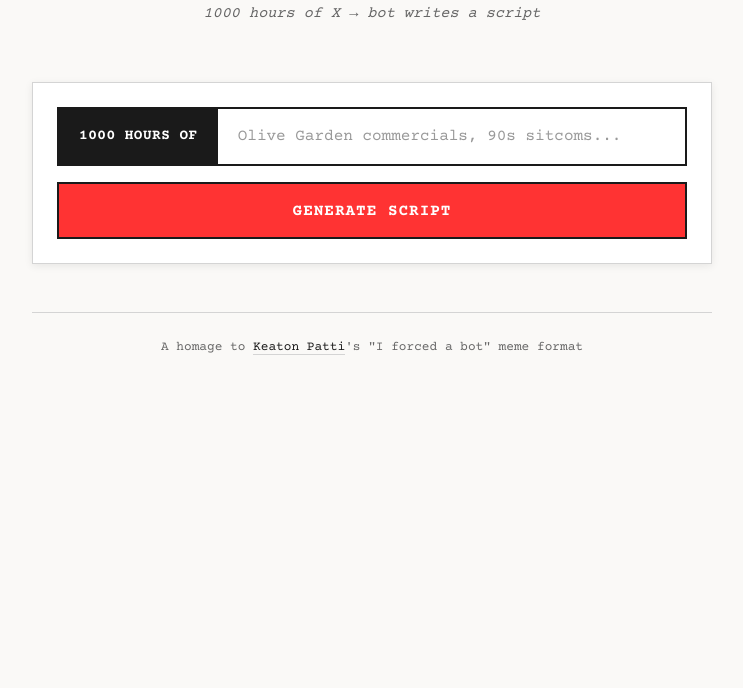
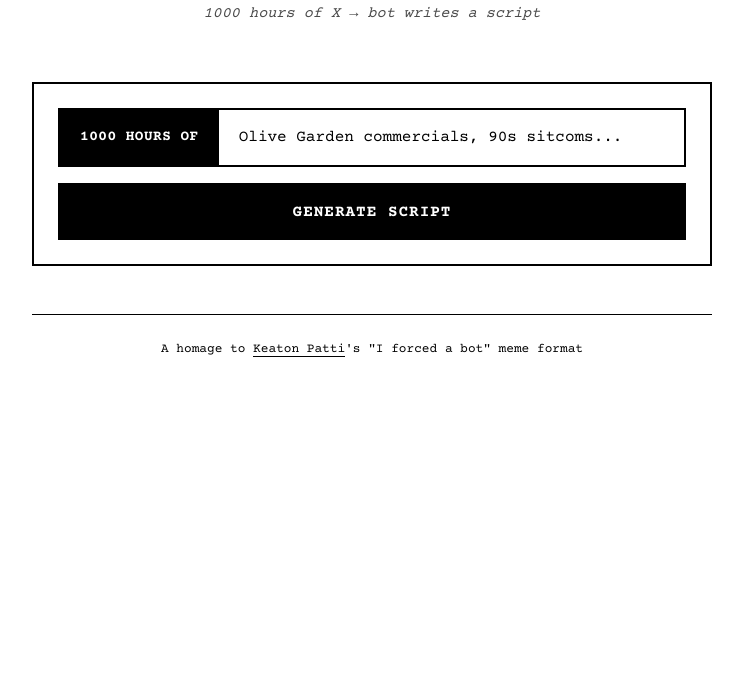
Before and after one commit to tianyuf/forcedbot, a website: page public/index.html in a window 1280 px wide. Shown: the part 112-800 px from the top of the page, without its empty margins (268-1011 px from the left). Drawn offline with nearby package versions, Linux system fonts and the light colour scheme.

Commit message:
Pure black and white theme

```diff
--- a/public/index.html
+++ b/public/index.html
@@ -10,13 +10,12 @@
 
     * { box-sizing: border-box; margin: 0; padding: 0; }
     :root {
-      --bg: #faf9f7;
+      --bg: #ffffff;
       --paper: #ffffff;
-      --text: #1a1a1a;
-      --text-light: #666666;
-      --border: #d4d4d4;
-      --accent: #ff3333;
-      --shadow: rgba(0,0,0,0.08);
+      --text: #000000;
+      --text-light: #000000;
+      --border: #000000;
+      --accent: #000000;
     }
     body {
       font-family: 'Courier Prime', 'Courier New', Courier, monospace;
@@ -38,18 +37,18 @@
       text-transform: uppercase;
     }
     .tagline {
-      color: var(--text-light);
+      color: var(--text);
       font-size: 0.95rem;
       font-style: italic;
+      opacity: 0.7;
     }
 
     /* Input Section */
     .input-section {
       background: var(--paper);
-      border: 1px solid var(--border);
+      border: 2px solid var(--border);
       padding: 1.5rem;
       margin-bottom: 1.5rem;
-      box-shadow: 0 2px 8px var(--shadow);
     }
     .input-row {
       display: flex;
@@ -76,7 +75,7 @@
       background: var(--paper);
       outline: none;
     }
-    input[type="text"]::placeholder { color: #999; }
+    input[type="text"]::placeholder { color: var(--text-light); }
 
     button {
       width: 100%;
@@ -94,16 +93,14 @@
     }
     button:hover {
       background: var(--text);
-      transform: translateY(-1px);
-      box-shadow: 0 4px 12px var(--shadow);
+      color: var(--paper);
     }
     button:active { transform: translateY(0); }
     button:disabled {
-      background: #ccc;
-      border-color: #999;
+      background: var(--paper);
+      color: var(--text-light);
+      border-color: var(--text);
       cursor: not-allowed;
-      transform: none;
-      box-shadow: none;
     }
 
     .error {
@@ -124,14 +121,13 @@
       display: none;
       background: var(--paper);
       border: 2px solid var(--text);
-      box-shadow: 0 4px 20px var(--shadow);
     }
     .result.visible { display: block; }
 
     .result-header {
       padding: 1.25rem 1.5rem;
-      border-bottom: 1px solid var(--border);
-      background: #f5f5f5;
+      border-bottom: 2px solid var(--border);
+      background: var(--paper);
     }
     .result-header p {
       font-size: 0.85rem;
@@ -218,9 +214,7 @@
     }
     .result-actions button:last-child { border-right: none; }
     .result-actions button:hover {
-      background: #f0f0f0;
-      box-shadow: none;
-      transform: none;
+      background: var(--paper);
     }
 
     /* Page Footer */
```
